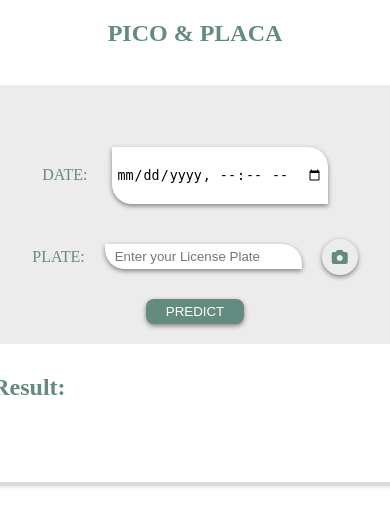
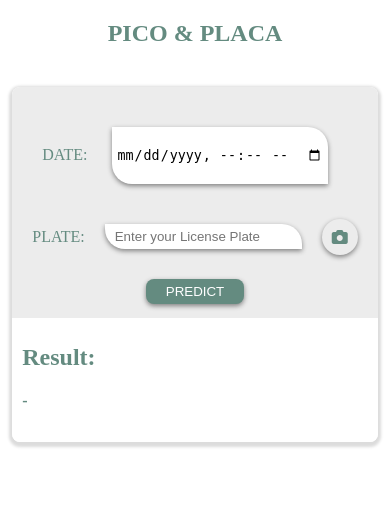
Before and after one commit to possomartin/pico-placa, a PHP site: page / in a window 390 px wide; the page is wider, and only the part inside the window is pictured. Shown: the top 526 px of that part. Run offline with PHP 8.4, Linux system fonts and the light colour scheme; some libraries are stand-ins or nearby versions.

Commit message:
Update styles.css

```diff
--- a/css/styles.css
+++ b/css/styles.css
@@ -1,3 +1,4 @@
+
 body
 {
     padding: 0;
@@ -101,6 +102,11 @@ body
     box-shadow: 0px 2px 8px 1px grey;
 }
 
+.btn:disabled
+{
+    opacity: 60%;
+}
+
 .btn
 {
     margin: 10px 5px;
@@ -118,8 +124,22 @@ body
     transition: transform ease 1.5s;
 }
 
-.btn:hover
+.btn:hover:enabled
 {
     box-shadow: 0px 2px 8px 1px grey;
     transform: scale(1.1);
 }
+
+
+@media only screen and (max-width: 600px)
+{
+    .form
+    {
+        padding: 10px 10px;
+    }
+
+    .container
+    {
+        padding: 10px 10px;
+    }
+}
```
